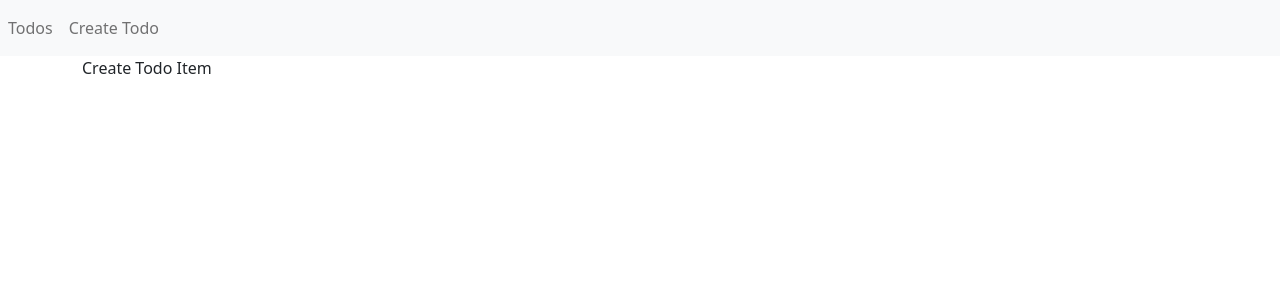
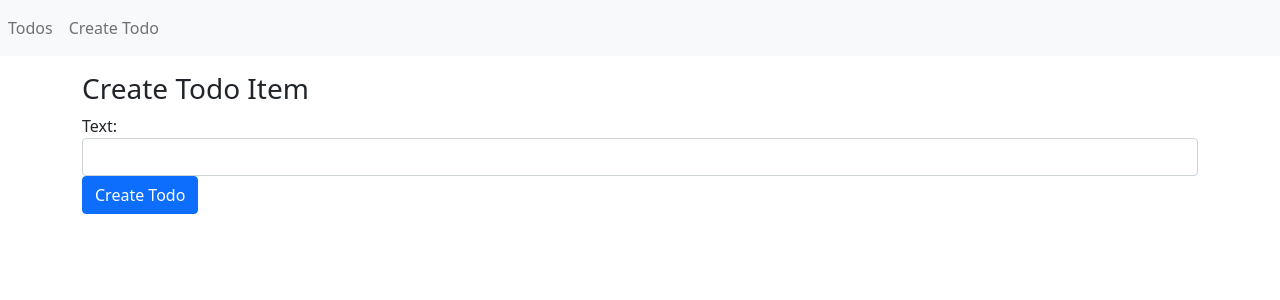
Before and after one commit to marxchryz/CRUD_MERN, a React (Create React App) app: page /create in a window 1280 px wide. Shown: the top 300 px of the page. Built offline with nearby package versions, Linux system fonts and the light colour scheme.

Commit message:
createtodo ui added

```diff
--- a/src/CreateTodo.js
+++ b/src/CreateTodo.js
@@ -1,5 +1,38 @@
 import React from 'react';
+import { useForm } from 'react-hook-form';
+import { useHistory } from 'react-router-dom';
 
 export const CreateTodo = () => {
-  return <div className="container">Create Todo Item</div>;
+  const { register, handleSubmit } = useForm();
+  const history = useHistory();
+
+  const onSubmit = handleSubmit((data) => {
+    alert(JSON.stringify(data));
+    history.push('/');
+  });
+
+  return (
+    <div className="container">
+      <div className="mt-3">
+        <h3>Create Todo Item</h3>
+        <form onSubmit={onSubmit}>
+          <div className="form-group">
+            <label htmlFor="text">Text:</label>
+            <input
+              className="form-control"
+              {...register('text', { required: true })}
+              type="text"
+              name="text"
+              id="text"
+            />
+          </div>
+          <div className="form-group">
+            <button className="btn btn-primary" type="submit">
+              Create Todo
+            </button>
+          </div>
+        </form>
+      </div>
+    </div>
+  );
 };
```
